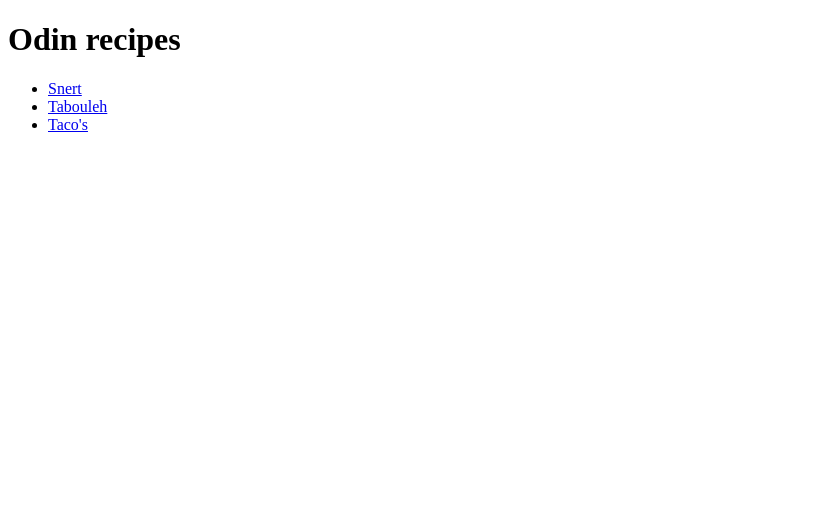
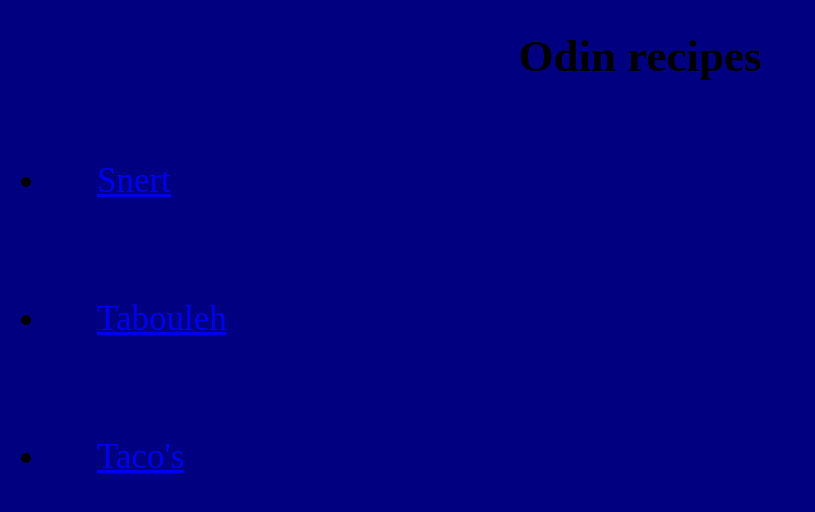
Before and after one commit to Jimsky411/odin-recipes, a plain HTML site: page index.html in a window 1280 px wide. Shown: the whole page, without its empty margins (0-815 px from the left). Drawn offline with Linux system fonts and the light colour scheme.

Commit message:
added seperate css file

```diff
--- a/index.html
+++ b/index.html
@@ -4,7 +4,8 @@
     <meta charset="UTF-8">
     <meta http-equiv="X-UA-Compatible" content="IE=edge">
     <meta name="viewport" content="width=, initial-scale=1.0">
-    <title>Document</title>
+    <title>Odin recipes</title>
+    <link rel="stylesheet" href="style.css">
 </head>
 <body>
     <h1>Odin recipes</h1>
--- /dev/null
+++ b/style.css
@@ -0,0 +1,16 @@
+body {
+    background-color: navy;
+}
+
+/* dit is een aantekening*/
+
+h1 {
+    font-size: 45px;
+    font-weight: bold;
+    text-align: center;
+}
+
+li {
+    font-size: 35px;
+    padding: 4%;
+}
```
